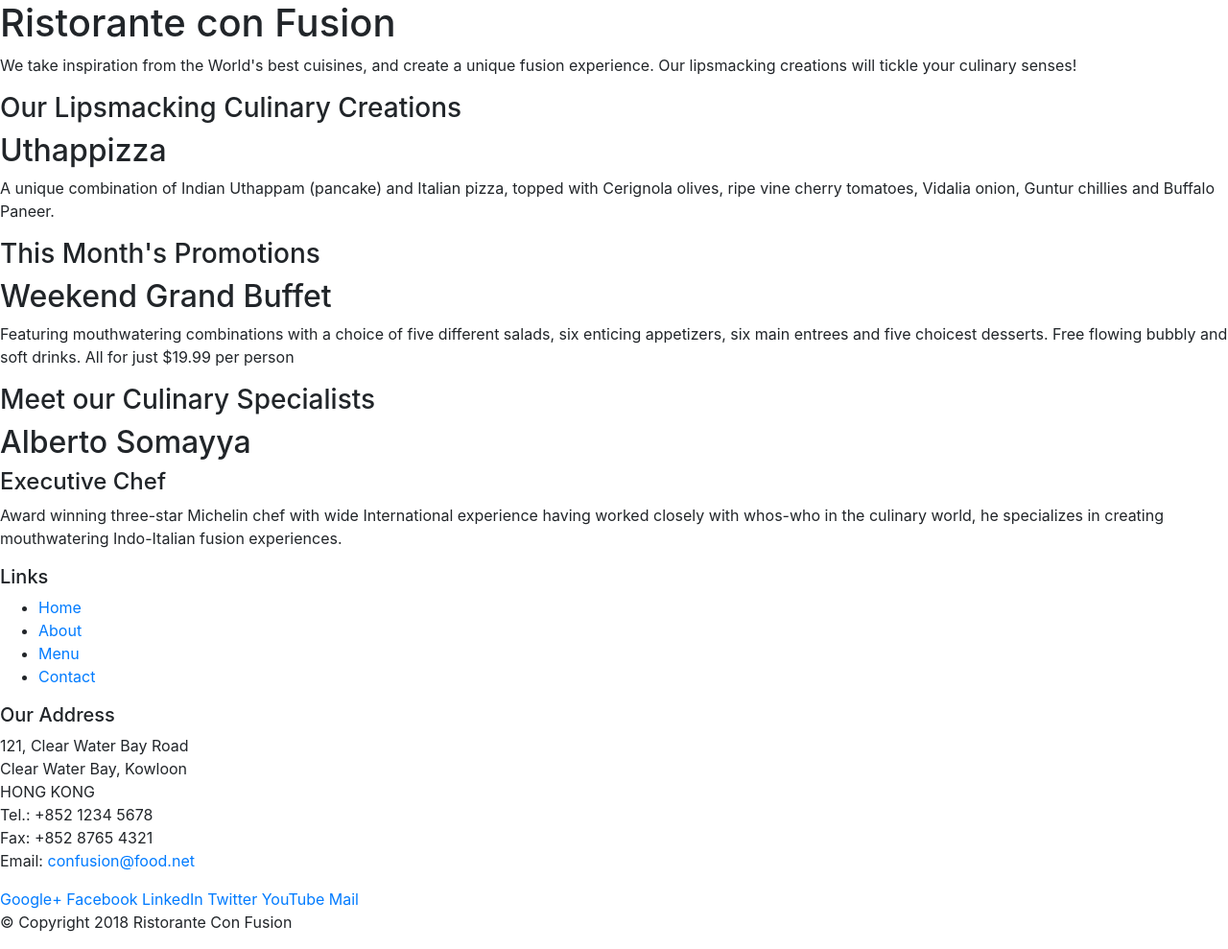
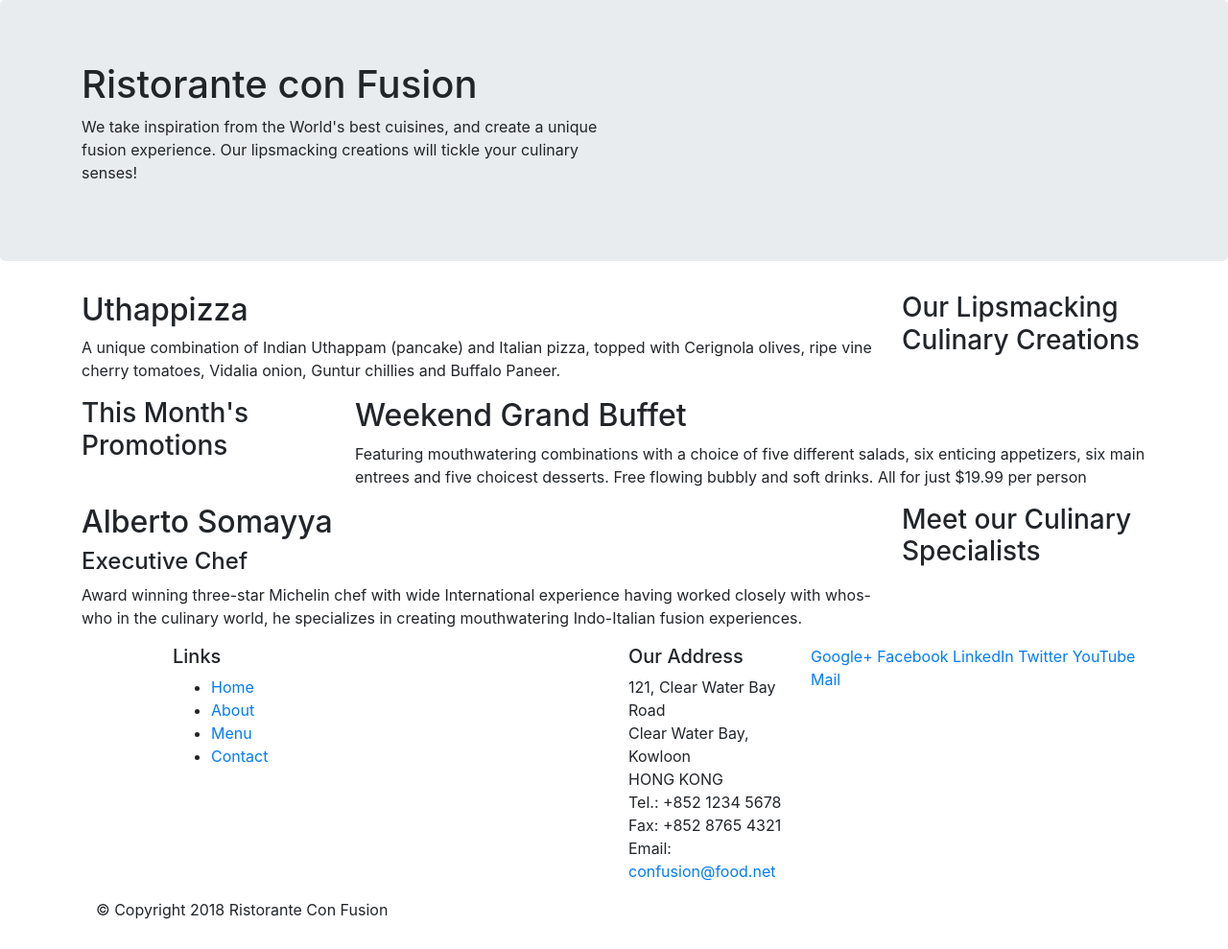
Before and after one commit to felixyasarp/conFusion, a website: page index.html in a window 1280 px wide. Shown: the whole page at 96% size. Drawn offline with nearby package versions, Linux system fonts and the light colour scheme.

Commit message:
Bootstrap Grid Part 1

```diff
--- a/index.html
+++ b/index.html
@@ -14,46 +14,46 @@
 
 <body>
 
-    <header>
-        <div>
-            <div>
-                <div>
+    <header class="jumbotron">
+        <div class="container">
+            <div class="row">
+                <div class="col-12 col-sm-6">
                     <h1>Ristorante con Fusion</h1>
                     <p>We take inspiration from the World's best cuisines, and create a unique fusion experience. Our lipsmacking creations will tickle your culinary senses!</p>
                 </div>
-                <div>
+                <div class="col-12 col-sm">
                 </div>
             </div>
         </div>
     </header>
 
-    <div>
-        <div>
-            <div>
+    <div class="container">
+        <div class="row">
+            <div class="col-12 col-sm-4 order-sm-last col-md-3">
                 <h3>Our Lipsmacking Culinary Creations</h3>
             </div>
-            <div>
+            <div class="col col-sm order-sm-first col-md">
                 <h2>Uthappizza</h2>
                 <p>A unique combination of Indian Uthappam (pancake) and Italian pizza, topped with Cerignola olives, ripe vine cherry tomatoes, Vidalia onion, Guntur chillies and Buffalo Paneer.</p>
             </div>
         </div>
 
 
-        <div>
-            <div>
+        <div class="row">
+            <div class="col-12 col-sm-4 col-md-3">
                 <h3>This Month's Promotions</h3>
             </div>
-            <div>
+            <div class="col col-sm col-md">
                 <h2>Weekend Grand Buffet</h2>
                 <p>Featuring mouthwatering combinations with a choice of five different salads, six enticing appetizers, six main entrees and five choicest desserts. Free flowing bubbly and soft drinks. All for just $19.99 per person </p>
             </div>
         </div>
 
-        <div>
-            <div>
+        <div class="row">
+            <div class="col-12 col-sm-4 order-sm-last col-md-3">
                 <h3>Meet our Culinary Specialists</h3>
             </div>
-            <div>
+            <div class="col col-sm order-sm-first col-md">
                 <h2>Alberto Somayya</h2>
                 <h4>Executive Chef</h4>
                 <p>Award winning three-star Michelin chef with wide International experience having worked closely with whos-who in the culinary world, he specializes in creating mouthwatering Indo-Italian fusion experiences. </p>
@@ -62,9 +62,9 @@
     </div>
 
     <footer>
-        <div>
-            <div>
-                <div>
+        <div class="container">
+            <div class="row">
+                <div class="col-7 offset-1 col-sm-5">
                     <h5>Links</h5>
                     <ul>
                         <li><a href="#">Home</a></li>
@@ -73,7 +73,7 @@
                         <li><a href="#">Contact</a></li>
                     </ul>
                 </div>
-                <div>
+                <div class="col-4 col-sm-2">
                     <h5>Our Address</h5>
                     <address>
 		              121, Clear Water Bay Road<br>
@@ -84,7 +84,7 @@
 		              Email: <a href="mailto:confusion@food.net">confusion@food.net</a>
 		           </address>
                 </div>
-                <div>
+                <div class="col-12 col-sm-4">
                     <div>
                         <a href="http://google.com/+">Google+</a>
                         <a href="http://www.facebook.com/profile.php?id=">Facebook</a>
@@ -96,7 +96,7 @@
                 </div>
            </div>
            <div>
-                <div>
+                <div class="col-auto">
                     <p>© Copyright 2018 Ristorante Con Fusion</p>
                 </div>
            </div>
```
